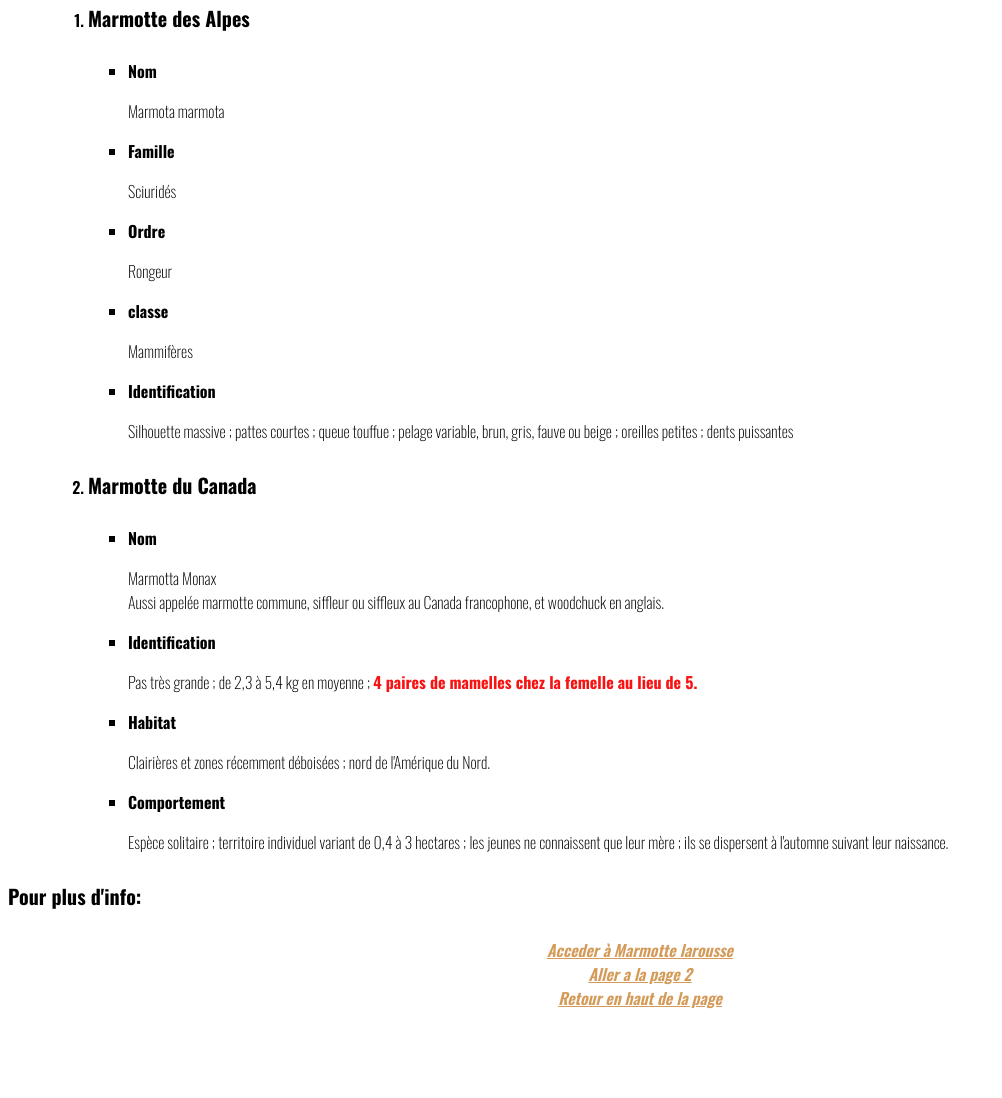
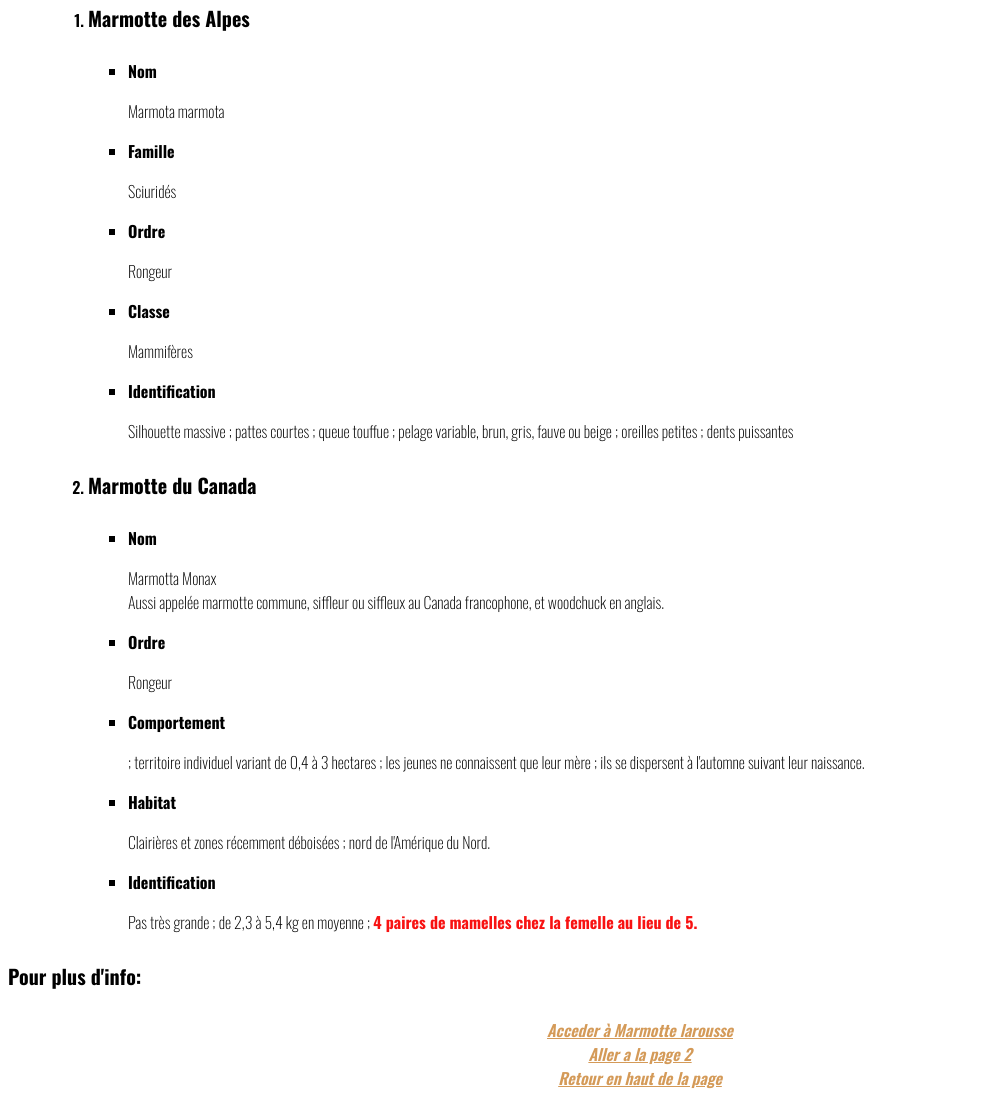
Before and after one commit to Rob1-bit/Openclassroom, a plain HTML site: page index.html in a window 1280 px wide. Shown: the part 936-2034 px from the top of the page, without its empty margins (0-1002 px from the left). Before the commit the page ends 1954 px from the top, so only its background shows below. Drawn offline with nearby package versions, Linux system fonts and the light colour scheme.

Commit message:
Add script js

```diff
--- a/index.html
+++ b/index.html
@@ -23,44 +23,24 @@
 
     <h2 class="title">Les marmottes du mondes</h2>
     <ul class="listtitle">
-            <li><h3>Oui une marmotte</h3></li>
-             <p>Rongeur herbivore, la marmotte ne se nourrit pratiquement que de végétaux, sans aucune modération. Comme elle hiberne au moins six mois par an,<br> elle doit se constituer des réserves de graisse pendant
+        <li>
+            <h3>Oui une marmotte</h3>
+        </li>
+        <p>Rongeur herbivore, la marmotte ne se nourrit pratiquement que de végétaux, sans aucune modération. Comme elle
+            hiberne au moins six mois par an,<br> elle doit se constituer des réserves de graisse pendant
             la belle saison pour ne pas dépérir lors de sa longue retraite hivernale.</p>
-            <li><h3>Les marmottes du mondes</h3></li>
-                <ol class="list">
-                    <li><h4>Marmotte des Alpes</h4></li>
-                    <ul>
-                        <li class="soustitle">Nom</li>
-                            <p class="contenue">Marmota marmota</p>
-                        <li class="soustitle">Famille</li>
-                            <p class="contenue">Sciuridés</p>
-                        <li class="soustitle">Ordre</li>
-                            <p class="contenue">Rongeur</p>
-                        <li class="soustitle">classe</li>
-                            <p class="contenue">Mammifères</p>
-                        <li class="soustitle">Identification</li>
-                            <P class="contenue">Silhouette massive ; pattes courtes ; queue touffue ; pelage variable, brun, gris, fauve ou beige ; oreilles petites ; dents puissantes</P>
+        <li>
+            <h3>Les marmottes du mondes</h3>
+        </li>
+        <ol class="list"></ol>
     </ul>
-                    <li><h4>Marmotte du Canada</h4></li>
-                    <ul>
-                        <li class="soustitle">Nom</li>
-                            <p class="contenue">Marmotta Monax<br>Aussi appelée marmotte commune, siffleur ou siffleux au Canada francophone, et woodchuck en anglais.</p>
-                        <li class="soustitle">Identification</li>
-                            <p class="contenue"> Pas très grande ; de 2,3 à 5,4 kg en moyenne ; <span class="inred">4 paires de mamelles chez la femelle au lieu de 5.</span></p>
-                        <li class="soustitle">Habitat</li>
-                            <p class="contenue">Clairières et zones récemment déboisées ; nord de l'Amérique du Nord.</p>
-                        <li class="soustitle">Comportement</li>
-                            <p class="contenue">Espèce solitaire ; territoire individuel variant de 0,4 à 3 hectares ; les jeunes ne connaissent que leur mère ; ils se dispersent à l'automne suivant leur naissance.</p>
-                    </ul>
-                </ol>
-
-         </ul>
-
     <h4>Pour plus d'info:</h4>
-            <div id="rhf"><a class="lien" href="https://www.larousse.fr/encyclopedie/vie-sauvage/marmotte/184045" target="_blank">Acceder à Marmotte larousse</a><br>
-            <a class="lien" href="page2.html#pc" target="_blank">Aller a la page 2</a><br>
-            <a class="lien"  href="#ancre">Retour en haut de la page</a></div>
-
+    <div id="rhf"><a class="lien" href="https://www.larousse.fr/encyclopedie/vie-sauvage/marmotte/184045"
+            target="_blank">Acceder à Marmotte larousse</a><br>
+        <a class="lien" href="untitled-page2.html#pc" target="_blank">Aller a la page 2</a><br>
+        <a class="lien" href="#ancre">Retour en haut de la page</a>
+    </div>
+    <script src="index.js"></script>
 </body>
 
 
--- /dev/null
+++ b/index.js
@@ -0,0 +1,65 @@
+const marmotte_1 = {
+    "Titre": "Marmotte des Alpes",
+    "Nom": "Marmota marmota",
+    "Famille": "Sciuridés",
+    "Ordre": "Rongeur",
+    "Classe": "Mammifères",
+    "Identification": "Silhouette massive ; pattes courtes ; queue touffue ; pelage variable, brun, gris, fauve ou beige ; oreilles petites ; dents puissantes",
+}
+const marmotte_2 = {
+    "Titre": "Marmotte du Canada",
+    "Nom": "Marmotta Monax<br>Aussi appelée marmotte commune, siffleur ou siffleux au Canada francophone, et woodchuck en anglais.",
+    "Ordre": "Rongeur",
+    "Comportement": "; territoire individuel variant de 0,4 à 3 hectares ; les jeunes ne connaissent que leur mère ; ils se dispersent à l'automne suivant leur naissance.",
+    "Habitat": "Clairières et zones récemment déboisées ; nord de l'Amérique du Nord.",
+    "Identification": 'Pas très grande ; de 2,3 à 5,4 kg en moyenne ; <span class="inred">4 paires de mamelles chez la femelle au lieu de 5.</span>',
+}
+
+const marmottes = [
+    marmotte_1,
+    marmotte_2
+]
+
+// function createItem(title, fieldsList) {
+//     const li = document.createElement("li");
+//     li.appendChild(title);
+//     li.appendChild(fieldsList);
+//     return li;
+// }
+function createTitle(txt) {
+    const h4 = document.createElement("h4");
+    h4.innerHTML = txt;
+    return h4;
+}
+function createField(name, valeur) {
+    const li = document.createElement("li");
+    li.innerHTML = name;
+    li.classList.add("soustitle");
+    const p = document.createElement("p");
+    p.classList.add("contenue");
+    p.innerHTML = valeur;
+    li.appendChild(p);
+    return li;
+}
+
+// Recupérer la liste <ol class="list"> pour ajouter le marmottes dedans
+// Pour toutes les marmottes[]
+const ol = document.querySelector(".list");
+for (let marmotte of marmottes) {
+    // Créer les champs de renseignement <li> de la marmotte
+    // Les ajouter dans une liste <ul class="marmotte-description">
+    const li = document.createElement("li");
+    const ul = document.createElement("ul");
+    for (let key in marmotte) {
+        if (key == "Titre") {
+            const title = createTitle(marmotte[key]);
+            li.appendChild(title);
+        } else {
+            const field = createField(key, marmotte[key]);
+            ul.appendChild(field);
+        }
+    }
+    li.appendChild(ul);
+    // Ajouter list dans la liste <ol class="list">
+    ol.appendChild(li);
+}
```
Also changed, not shown: style.css (line endings or trailing spaces). Lines whose indentation alone changed are shown as unchanged.
